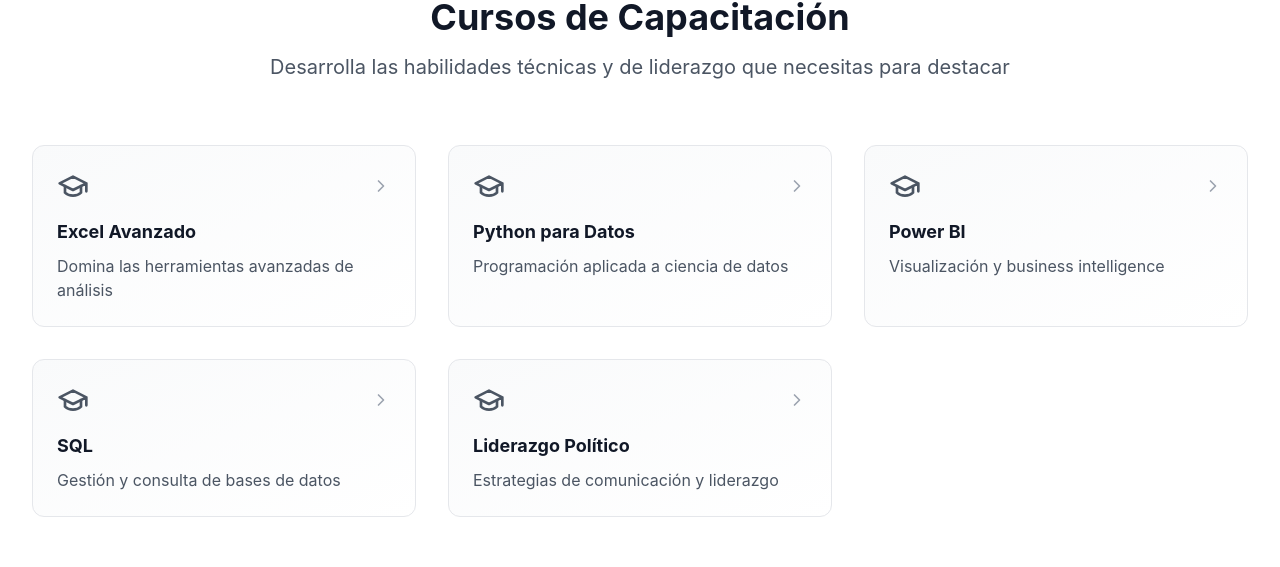
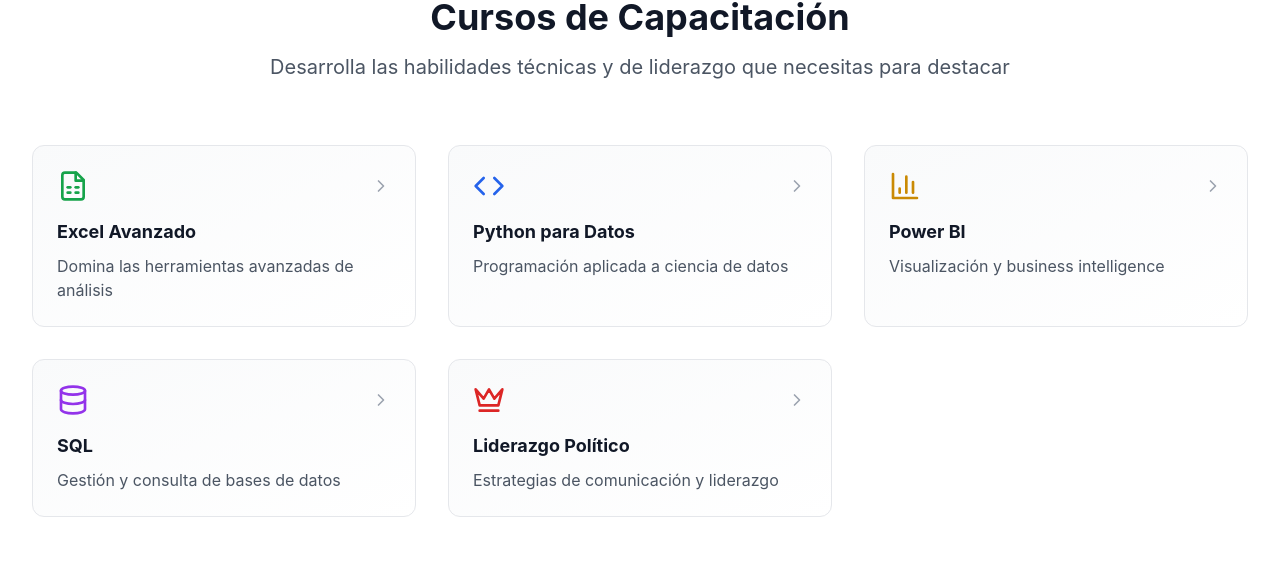
Before and after one commit to XxHurtadoxX/ea-tech-co, a React (Create React App) app: page / in a window 1280 px wide. Shown: the part 2572-3139 px from the top of the page. Built offline with nearby package versions, Linux system fonts and the light colour scheme.

Commit message:
informacion de cursos

```diff
--- a/src/App.tsx
+++ b/src/App.tsx
@@ -1,5 +1,6 @@
 import React, { useState } from 'react';
-import { Menu, X, ChevronRight, Phone, Mail, Users, BarChart3, Lightbulb, Target, TrendingUp, Settings, Vote, GraduationCap } from 'lucide-react';
+import { Menu, X, ChevronRight, Phone, Mail, BarChart3, Lightbulb, Target, TrendingUp, Settings, Vote, Database, FileSpreadsheet, Code, Crown} from 'lucide-react';
+
 
 const EATechWebsite = () => {
   const [isMenuOpen, setIsMenuOpen] = useState(false);
@@ -34,6 +35,79 @@ const EATechWebsite = () => {
         >
           {showMore ? "Ver menos" : "Ver más"}
         </button>
+      </div>
+    );
+  };
+
+  // NUEVO: Componente CourseCard con funcionalidad expandible
+  const CourseCard = ({ course, index }: { course: any; index: number }) => {
+    const [isExpanded, setIsExpanded] = useState(false);
+
+    return (
+      <div className="group bg-gradient-to-br from-gray-50 to-white border border-gray-200 rounded-xl overflow-hidden hover:shadow-lg transition-all hover:border-gray-300">
+        <div
+          className="p-6 cursor-pointer"
+          onClick={() => setIsExpanded(!isExpanded)}
+        >
+          <div className="flex items-center justify-between mb-4">
+            {course.icon}
+            <ChevronRight className={`w-5 h-5 text-gray-400 group-hover:text-gray-600 transition-all ${isExpanded ? 'rotate-90' : ''}`} />
+          </div>
+          <h3 className="text-lg font-bold mb-2">{course.name}</h3>
+          <p className="text-gray-600">{course.description}</p>
+        </div>
+
+        {isExpanded && (
+          <div className="px-6 pb-6 border-t border-gray-100 bg-white">
+            <div className="pt-4 space-y-4">
+              {/* Información del curso */}
+              <div className="grid grid-cols-2 gap-4 text-sm">
+                <div>
+                  <span className="font-semibold text-gray-700">Duración:</span>
+                  <p className="text-gray-600">{course.duration}</p>
+                </div>
+                <div>
+                  <span className="font-semibold text-gray-700">Clases:</span>
+                  <p className="text-gray-600">{course.classes}</p>
+                </div>
+                <div>
+                  <span className="font-semibold text-gray-700">Metodología:</span>
+                  <p className="text-gray-600">{course.methodology}</p>
+                </div>
+                <div>
+                  <span className="font-semibold text-gray-700">Inversión:</span>
+                  <p className="text-green-600 font-bold">{course.price}</p>
+                </div>
+              </div>
+
+              {/* Contenido del curso */}
+              <div>
+                <h4 className="font-semibold text-gray-700 mb-2">Contenido del curso:</h4>
+                <ul className="text-sm text-gray-600 space-y-1">
+                  {course.content.map((item: string, idx: number) => (
+                    <li key={idx} className="flex items-start">
+                      <span className="text-green-600 mr-2">•</span>
+                      {item}
+                    </li>
+                  ))}
+                </ul>
+              </div>
+
+              {/* Botón de contacto */}
+              <div className="pt-2">
+                <a
+                  href={`https://wa.me/573053421950?text=Hola,%20estoy%20interesado%20en%20el%20curso%20de%20${encodeURIComponent(course.name)}`}
+                  target="_blank"
+                  rel="noopener noreferrer"
+                  className="inline-flex items-center px-4 py-2 bg-green-600 text-white rounded-lg hover:bg-green-700 transition-colors text-sm"
+                >
+                  <Phone className="w-4 h-4 mr-2" />
+                  Solicitar información
+                </a>
+              </div>
+            </div>
+          </div>
+        )}
       </div>
     );
   };
@@ -134,11 +208,88 @@ const EATechWebsite = () => {
   ];
 
   const courses = [
-    { name: "Excel Avanzado", description: "Domina las herramientas avanzadas de análisis" },
-    { name: "Python para Datos", description: "Programación aplicada a ciencia de datos" },
-    { name: "Power BI", description: "Visualización y business intelligence" },
-    { name: "SQL", description: "Gestión y consulta de bases de datos" },
-    { name: "Liderazgo Político", description: "Estrategias de comunicación y liderazgo" }
+    {
+      name: "Excel Avanzado",
+      description: "Domina las herramientas avanzadas de análisis",
+      icon: <FileSpreadsheet className="w-8 h-8 text-green-600" />,
+      duration: "48 horas",
+      classes: "2 sesiones de 4h por semana",
+      methodology: "50% módulos auto-aprendizaje + 50% clases en vivo",
+      price: "$ 200.000 COP (pago único)",
+      content: [
+        "Excel básico",
+        "Funciones anidadas y fórmulas complejas",
+        "Tablas dinámicas avanzadas y modelado de datos",
+        "Macros y automatización con VBA",
+        "Dashboards interactivos con segmentadores",
+        "Análisis estadístico y Solver"
+      ]
+    },
+    {
+      name: "Python para Datos",
+      description: "Programación aplicada a ciencia de datos",
+      icon: <Code className="w-8 h-8 text-blue-600" />,
+      duration: "48 horas",
+      classes: "4 sesiones de 2h por semana",
+      methodology: "100% virtual",
+      price: "$ 270.000 COP (2 cuotas de $ 135.000)",
+      content: [
+        "Sintaxis y estructuras de control",
+        "Pandas y NumPy para manipulación de datos",
+        "Visualización con Matplotlib, Seaboarn y Plotly",
+        "Introducción a Scikit-Learn",
+        "Proyecto final: análisis real de un dataset"
+      ]
+    },
+    {
+      name: "Power BI",
+      description: "Visualización y business intelligence",
+      icon: <BarChart3 className="w-8 h-8 text-yellow-600" />,
+      duration: "48 horas",
+      classes: "2 sesiones de 4h por semana",
+      methodology: "100% virtual con casos de empresa reales",
+      price: "$ 200.000 COP (pago único)",
+      content: [
+        "Manejo básico como usuario",
+        "Conexión a múltiples orígenes de datos",
+        "Modelado de datos y creación de relaciones",
+        "Desarrollo de reportes y dashboards",
+        "DAX: medidas y expresiones",
+        "Creación de tablero empresarial de pyme"
+      ]
+    },
+    {
+      name: "SQL",
+      description: "Gestión y consulta de bases de datos",
+      icon: <Database className="w-8 h-8 text-purple-600" />,
+      duration: "48 horas",
+      classes: "4 sesiones de 2h por semana",
+      methodology: "80% práctica en entorno real + 20% teoría",
+      price: "$ 270.000 COP (2 cuotas de $ 135.000)",
+      content: [
+        "Sentencias SELECT, INSERT, UPDATE, DELETE",
+        "Joins, subconsultas y CTEs",
+        "Procedimientos almacenados y triggers",
+        "Optimización de índices y consultas",
+        "Administración básica de servidores SQL"
+      ]
+    },
+    {
+      name: "Liderazgo Político",
+      description: "Estrategias de comunicación y liderazgo",
+      icon: <Crown className="w-8 h-8 text-red-600" />,
+      duration: "40 horas",
+      classes: "2 sesiones de 4h por semana",
+      methodology: "Formación mixta: presencial + e-learning",
+      price: "$ 200.000 COP (pago único)",
+      content: [
+        "Técnicas de comunicación política",
+        "Gestión de campaña digital",
+        "Simulacros de manejo de crisis",
+        "Análisis de encuestas y opinión pública",
+        "Negociación y formación de alianzas"
+      ]
+    }
   ];
 
   const scrollToSection = (sectionId: string) => {
@@ -369,14 +520,7 @@ const EATechWebsite = () => {
 
           <div className="grid md:grid-cols-2 lg:grid-cols-3 gap-8">
             {courses.map((course, index) => (
-              <div key={index} className="group bg-gradient-to-br from-gray-50 to-white border border-gray-200 rounded-xl p-6 hover:shadow-lg transition-all hover:border-gray-300">
-                <div className="flex items-center justify-between mb-4">
-                  <GraduationCap className="w-8 h-8 text-gray-600" />
-                  <ChevronRight className="w-5 h-5 text-gray-400 group-hover:text-gray-600 transition-colors" />
-                </div>
-                <h3 className="text-lg font-bold mb-2">{course.name}</h3>
-                <p className="text-gray-600">{course.description}</p>
-              </div>
+              <CourseCard key={index} course={course} index={index} />
             ))}
           </div>
         </div>
```
